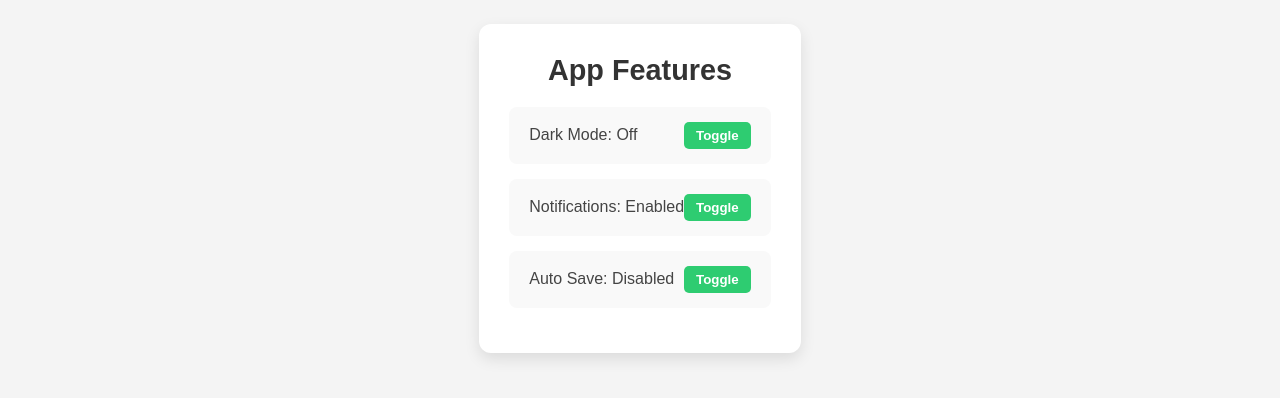
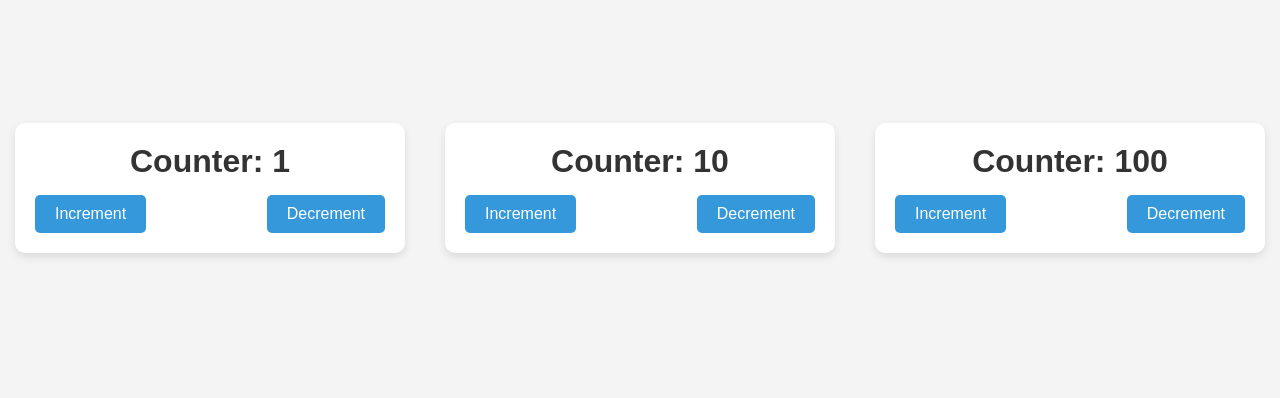
Before and after one commit to fresher2coder/msajce, a React (Vite) app in the folder react/react-basics/: page / in a window 1280 px wide. Shown: the part 212-610 px from the top of the page. Built offline with nearby package versions, Linux system fonts and the light colour scheme.

Commit message:
Revert "React Basic: State as object (FeatureToggle) example added"
This reverts commit 97509f8ff089478f2a8d760c6e5f01b0d00ac310.

```diff
--- a/react/react-basics/src/App.css
+++ b/react/react-basics/src/App.css
@@ -240,57 +240,3 @@ body {
   flex-wrap: wrap;
   gap: 20px;
 }
-
-/* General section container */
-.feature-con {
-  background-color: #ffffff;
-  padding: 30px;
-  max-width: 400px;
-  margin: 40px auto;
-  border-radius: 12px;
-  box-shadow: 0 6px 15px rgba(0, 0, 0, 0.1);
-  text-align: center;
-}
-
-/* Heading style */
-.feature-con h2 {
-  font-size: 1.8rem;
-  margin-bottom: 20px;
-  color: #333;
-}
-
-/* Feature list styles */
-.feature-list {
-  list-style-type: none;
-  padding: 0;
-  margin: 0;
-}
-
-/* Individual feature item */
-.feature-item {
-  background-color: #f9f9f9;
-  padding: 15px 20px;
-  margin-bottom: 15px;
-  border-radius: 8px;
-  font-size: 1rem;
-  color: #444;
-  display: flex;
-  justify-content: space-between;
-  align-items: center;
-}
-
-/* Button styles */
-.feature-item button {
-  padding: 6px 12px;
-  background-color: #2ecc71;
-  border: none;
-  border-radius: 5px;
-  color: white;
-  font-weight: bold;
-  cursor: pointer;
-  transition: background-color 0.3s;
-}
-
-.feature-item button:hover {
-  background-color: #27ae60;
-}
--- a/react/react-basics/src/App.jsx
+++ b/react/react-basics/src/App.jsx
@@ -4,7 +4,6 @@ import Parent from "./props/propsMethod/Parent";
 import UserLayout from "./props/UserLayout";
 import UserProfile from "./props/UserProfile";
 import Counter from "./state/Counter";
-import FeatureToggles from "./state/FeatureToggles";
 
 function App() {
   return (
@@ -51,13 +50,11 @@ function App() {
       {/* <Parent /> */}
 
       {/* state  */}
-      {/* <section className="counters">
+      <section className="counters">
         <Counter initialValue={1} incrementValue={1} />
         <Counter initialValue={10} incrementValue={10} />
         <Counter initialValue={100} incrementValue={100} />
-      </section> */}
-
-      <FeatureToggles />
+      </section>
     </>
   );
 }
--- a/react/react-basics/src/state/FeatureToggles.jsx
+++ /dev/null
@@ -1,42 +0,0 @@
-import React, { useState } from "react";
-
-function FeatureToggles() {
-  const [features, setFeatures] = useState({
-    darkMode: false,
-    notifications: true,
-    autoSave: false,
-  });
-
-  const toggleFeature = (key) => {
-    setFeatures((prev) => ({
-      ...prev,
-      [key]: !prev[key],
-    }));
-  };
-
-  return (
-    <>
-      <section className="feature-con">
-        <h2>App Features</h2>
-        <ul className="feature-list">
-          <li className="feature-item">
-            Dark Mode: {features.darkMode ? "On" : "Off"}{" "}
-            <button onClick={() => toggleFeature("darkMode")}>Toggle</button>
-          </li>
-          <li className="feature-item">
-            Notifications: {features.notifications ? "Enabled" : "Disabled"}{" "}
-            <button onClick={() => toggleFeature("notifications")}>
-              Toggle
-            </button>
-          </li>
-          <li className="feature-item">
-            Auto Save: {features.autoSave ? "Enabled" : "Disabled"}{" "}
-            <button onClick={() => toggleFeature("autoSave")}>Toggle</button>
-          </li>
-        </ul>
-      </section>
-    </>
-  );
-}
-
-export default FeatureToggles;
```
Also changed, not shown: 1 other file (tests, documents, lock files or other folders).
